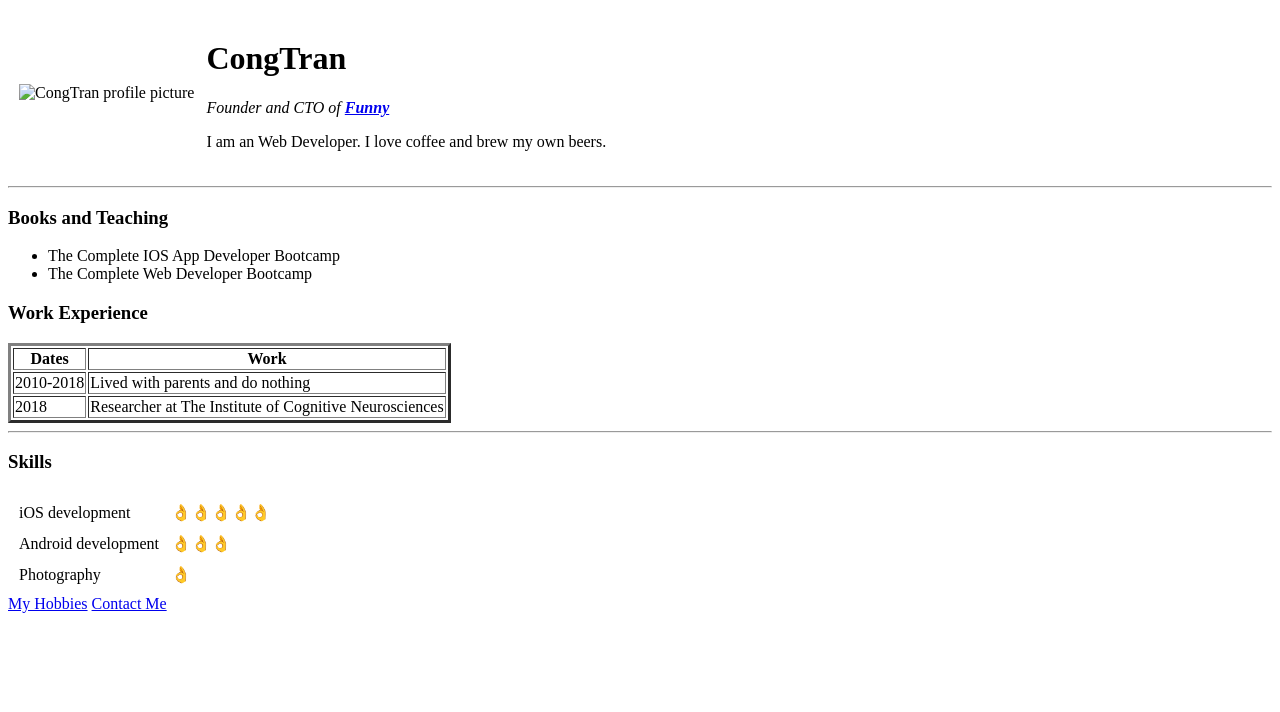
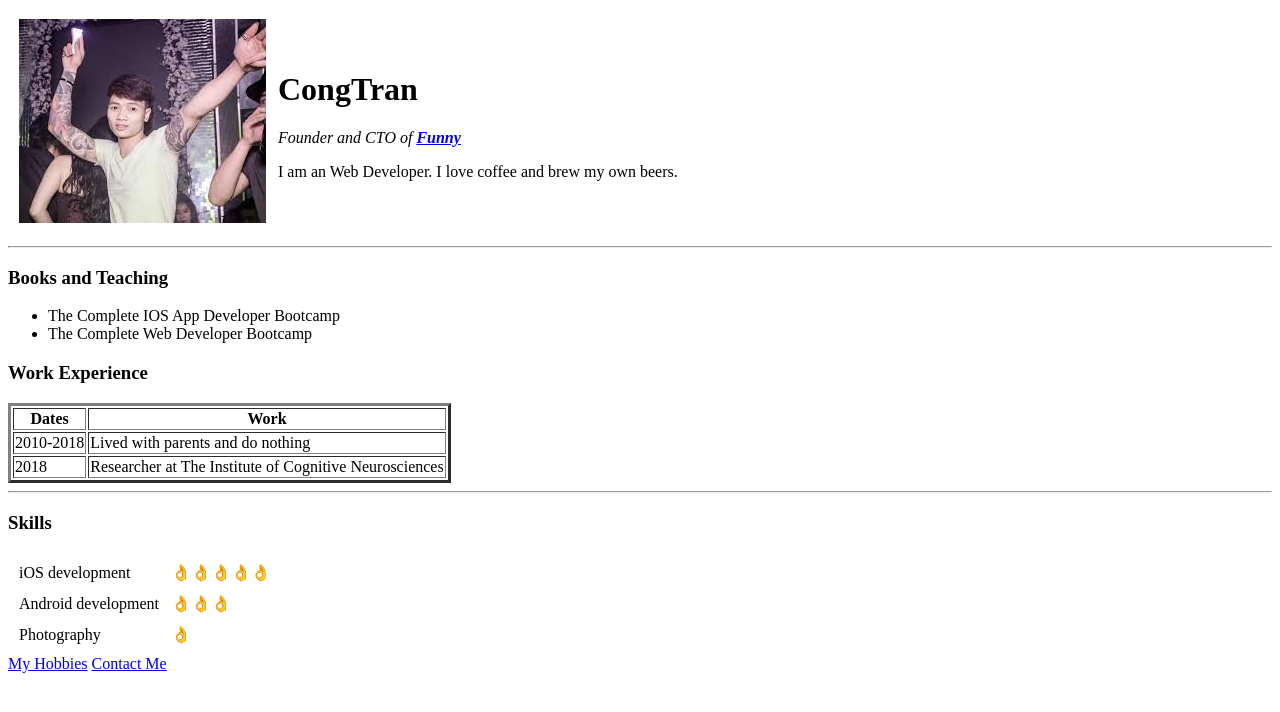
Before and after one commit to CongTran01/myWeb, a plain HTML site: page index.html in a window 1280 px wide. Drawn offline with Linux system fonts and the light colour scheme.

Commit message:
my commit 2

```diff
--- a/index.html
+++ b/index.html
@@ -8,7 +8,7 @@
         <table cellspacing="10">
             <tr>
                 <td>
-                    <img src="images/angela.png" alt="CongTran profile picture">
+                    <img src="image/01.jfif" alt="Kha Banh picture">
                 </td>
                 <td>
                     <h1>CongTran</h1>
@@ -17,7 +17,6 @@
                 </td>
             </tr>
         </table>
-
 
         <hr>
         <h3>Books and Teaching</h3>
```
Also changed, not shown: image/01.jfif (added).
